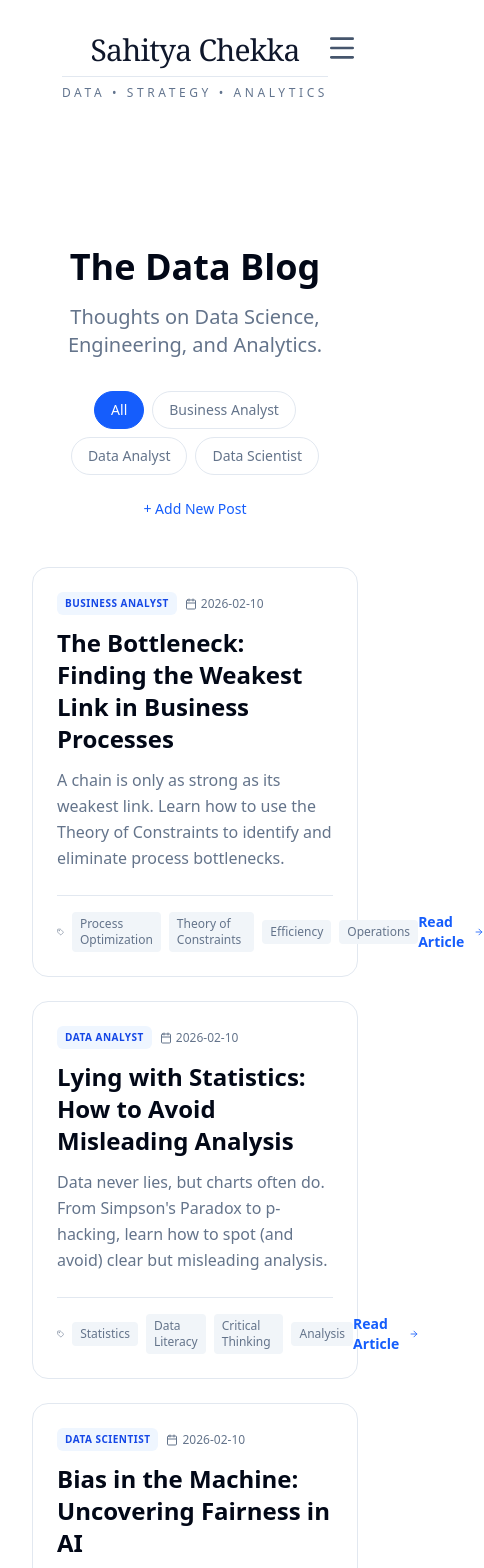
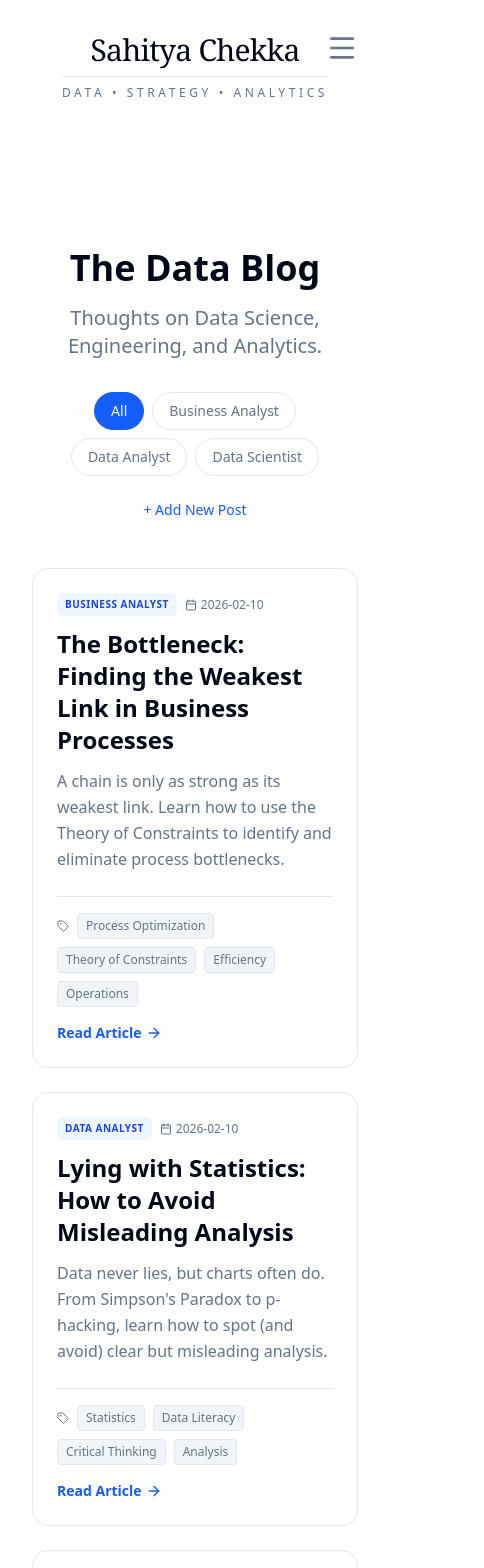
Before and after one commit to chekkasahitya/Sahitya-Chekka-Portfolio, a Next.js app: page /blog in a window 390 px wide. Shown: the top 1568 px of the page, 484 px wide, since content can reach past the window. Built offline with nearby package versions, Linux system fonts and the light colour scheme.

Commit message:
fix: mobile responsiveness for hero image, blog card layout, and navbar dark mode

```diff
--- a/app/page.tsx
+++ b/app/page.tsx
@@ -12,11 +12,11 @@ export default function Home() {
       {/* Hero Section */}
       <section className="flex flex-col lg:block relative min-h-[auto] lg:min-h-[600px] mb-12 md:mb-20">
         {/* Background Image - Stacked on Mobile, Absolute on Desktop */}
-        <div className="relative w-full h-[400px] lg:absolute lg:inset-0 lg:h-full z-0">
+        <div className="relative w-full h-[50vh] min-h-[400px] lg:absolute lg:inset-0 lg:h-full z-0">
           <img
             src="/images/hero-graduation.jpg"
             alt="Sahitya Chekka"
-            className="w-full h-full object-cover object-top lg:object-left"
+            className="w-full h-full object-cover object-[80%_35%] lg:object-left"
           />
           <div className="absolute inset-0 bg-black/10 dark:bg-black/40 lg:hidden"></div>
         </div>
--- a/components/BlogList.tsx
+++ b/components/BlogList.tsx
@@ -80,16 +80,16 @@ export function BlogList({ allPostsData }: { allPostsData: PostData[] }) {
                                 {summary}
                             </p>
 
-                            <div className="flex items-center justify-between pt-4 border-t border-border">
-                                <div className="flex items-center space-x-2">
+                            <div className="flex flex-col gap-4 pt-4 border-t border-border sm:flex-row sm:items-center sm:justify-between">
+                                <div className="flex flex-wrap items-center gap-2">
                                     <Tag className="w-3 h-3 text-muted-foreground" />
                                     {tags?.map((tag) => (
-                                        <span key={tag} className="text-xs text-muted-foreground bg-secondary px-2 py-1 rounded">
+                                        <span key={tag} className="text-xs text-muted-foreground bg-secondary px-2 py-1 rounded border border-border">
                                             {tag}
                                         </span>
                                     ))}
                                 </div>
-                                <Link href={`/blog/${id}`} className="text-sm font-semibold text-blue-600 dark:text-blue-400 hover:text-blue-700 dark:hover:text-blue-300 inline-flex items-center">
+                                <Link href={`/blog/${id}`} className="text-sm font-semibold text-blue-600 dark:text-blue-400 hover:text-blue-700 dark:hover:text-blue-300 inline-flex items-center shrink-0">
                                     Read Article <ArrowRight className="w-4 h-4 ml-1" />
                                 </Link>
                             </div>
--- a/components/Navbar.tsx
+++ b/components/Navbar.tsx
@@ -18,14 +18,14 @@ export function Navbar() {
     const [isOpen, setIsOpen] = useState(false);
 
     return (
-        <nav className="bg-white py-8 mb-8">
+        <nav className="bg-background py-8 mb-8 sticky top-0 z-50 border-b border-transparent dark:border-border transition-colors duration-300">
             <div className="container mx-auto px-4 flex flex-col items-center">
                 {/* Logo Section */}
                 <Link href="/" className="mb-8 group text-center">
-                    <h1 className="text-3xl md:text-5xl font-serif tracking-tight text-slate-900 mb-2 font-light">
+                    <h1 className="text-3xl md:text-5xl font-serif tracking-tight text-foreground mb-2 font-light">
                         Sahitya Chekka
                     </h1>
-                    <p className="text-xs tracking-[0.3em] uppercase text-slate-500 border-t border-slate-200 pt-2 inline-block">
+                    <p className="text-xs tracking-[0.3em] uppercase text-muted-foreground border-t border-border pt-2 inline-block">
                         Data • Strategy • Analytics
                     </p>
                 </Link>
@@ -36,21 +36,23 @@ export function Navbar() {
                         <Link
                             key={item.href}
                             href={item.href}
-                            className={`text-xs font-bold uppercase tracking-widest hover:text-blue-600 transition-colors ${pathname === item.href ? "text-blue-600 border-b-2 border-blue-600 pb-1" : "text-slate-500"
+                            className={`text-xs font-bold uppercase tracking-widest hover:text-blue-600 dark:hover:text-blue-400 transition-colors ${pathname === item.href ? "text-blue-600 dark:text-blue-400 border-b-2 border-blue-600 dark:border-blue-400 pb-1" : "text-muted-foreground"
                                 }`}
                         >
                             {/* ... */}
                             {item.name}
                         </Link>
                     ))}
-                    <ThemeToggle />
+                    <div className="ml-4">
+                        <ThemeToggle />
+                    </div>
                 </div>
 
                 {/* Mobile Menu Button */}
-                <div className="lg:hidden absolute top-8 right-8">
+                <div className="lg:hidden absolute top-8 right-8 flex items-center gap-4">
                     <button
                         onClick={() => setIsOpen(!isOpen)}
-                        className="text-slate-600 hover:text-blue-600 focus:outline-none"
+                        className="text-muted-foreground hover:text-blue-600 dark:hover:text-blue-400 focus:outline-none"
                     >
                         {isOpen ? <X className="w-8 h-8" /> : <Menu className="w-8 h-8" />}
                     </button>
@@ -59,13 +61,13 @@ export function Navbar() {
 
             {/* Mobile Nav */}
             {isOpen && (
-                <div className="lg:hidden bg-white border-t border-slate-100 py-4">
+                <div className="lg:hidden bg-background border-t border-border py-4 animate-in slide-in-from-top-2">
                     <div className="container mx-auto px-4 flex flex-col space-y-4 text-center items-center">
                         {navItems.map((item) => (
                             <Link
                                 key={item.href}
                                 href={item.href}
-                                className={`text-sm font-bold uppercase tracking-widest hover:text-blue-600 transition-colors py-2 ${pathname === item.href ? "text-blue-600" : "text-slate-500"
+                                className={`text-sm font-bold uppercase tracking-widest hover:text-blue-600 dark:hover:text-blue-400 transition-colors py-2 ${pathname === item.href ? "text-blue-600 dark:text-blue-400" : "text-muted-foreground"
                                     }`}
                                 onClick={() => setIsOpen(false)}
                             >
```
